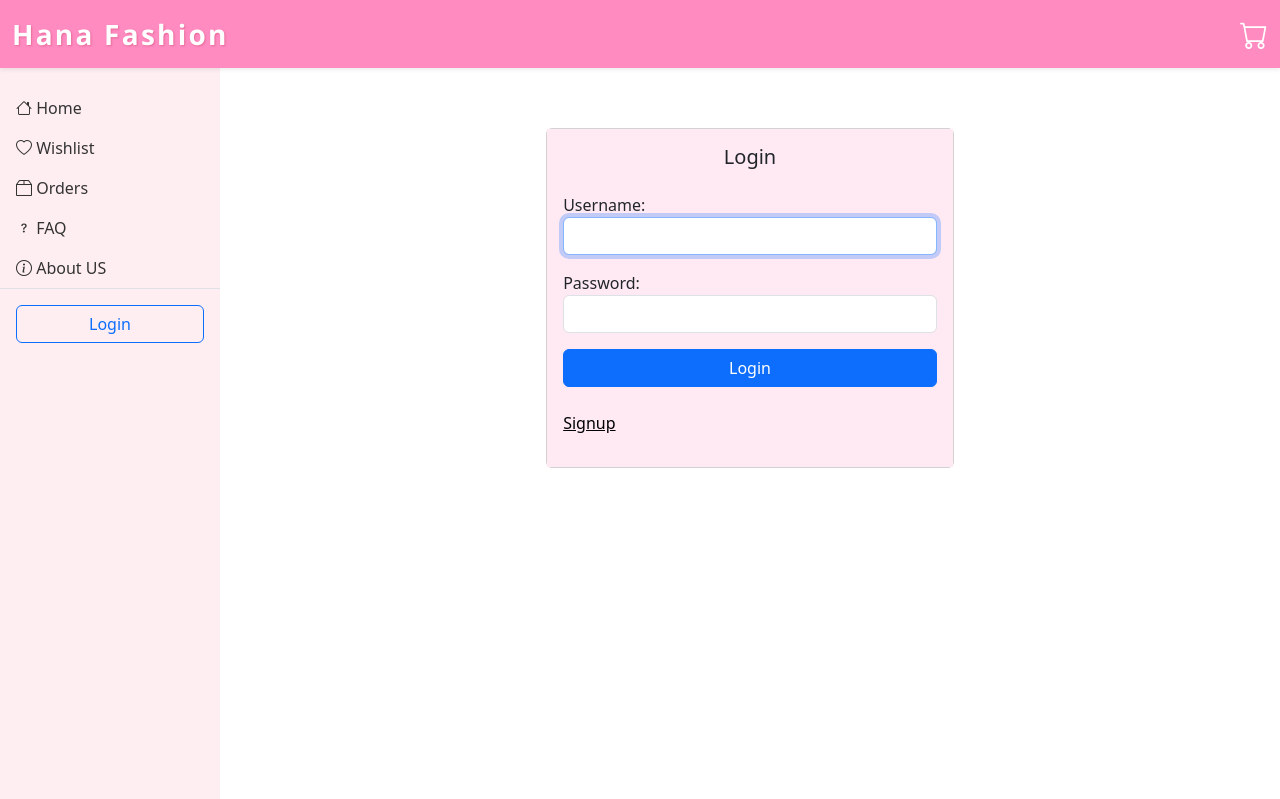
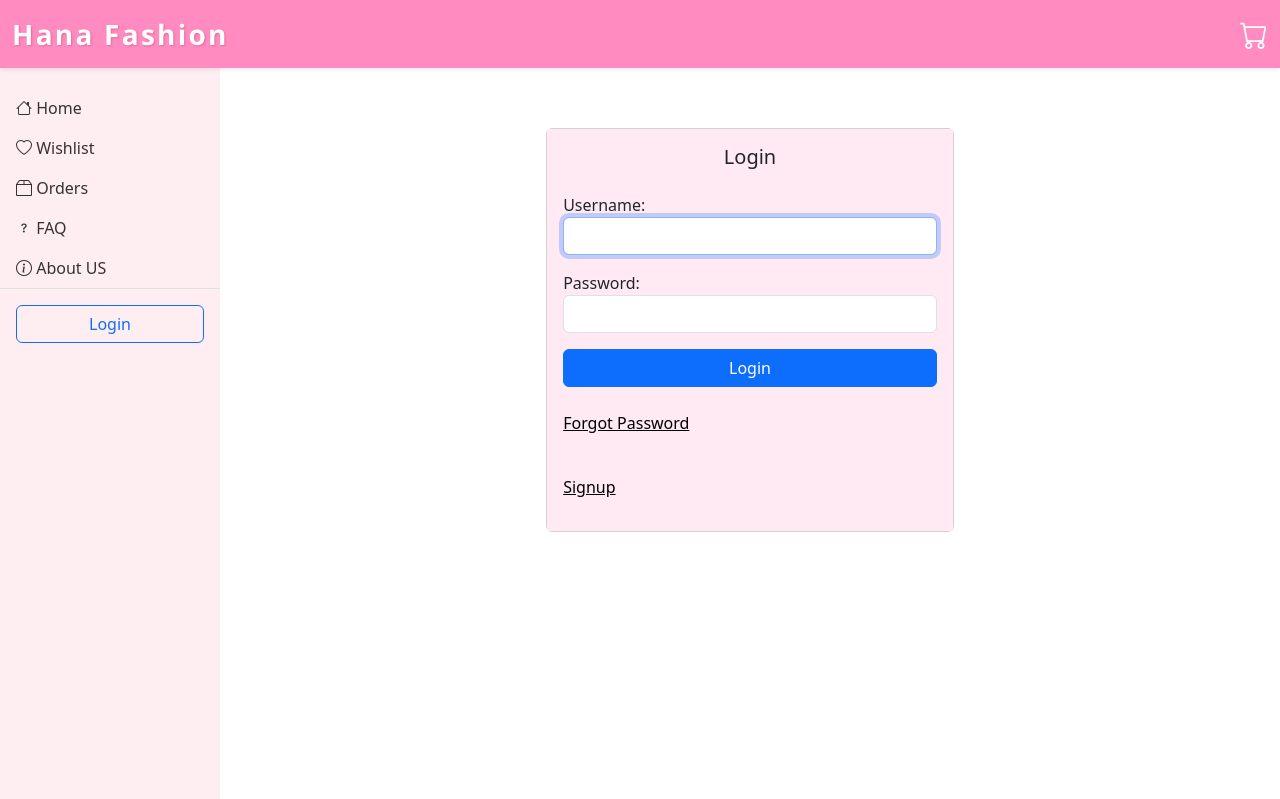
Before and after one commit to codezzzahm1/hana-fashion, a Django app: page /login/ in a window 1280 px wide. Shown: the top 799 px of the page. Run offline with Django 5.2, Linux system fonts and the light colour scheme; some libraries are stand-ins or nearby versions.

Commit message:
Update login.html

```diff
--- a/sho/templates/sho/login.html
+++ b/sho/templates/sho/login.html
@@ -16,6 +16,8 @@
             <button type="submit" class="btn btn-primary">Login</button>
           </div>
           <br>
+          <p><a href="{% url 'password_reset' %}" class="text-decoration-underline">Forgot Password</a></p>
+          <br>
           <p><a href="{% url 'register' %}" class="text-decoration-underline">Signup</a></p>
         </form>
       </div>
```
